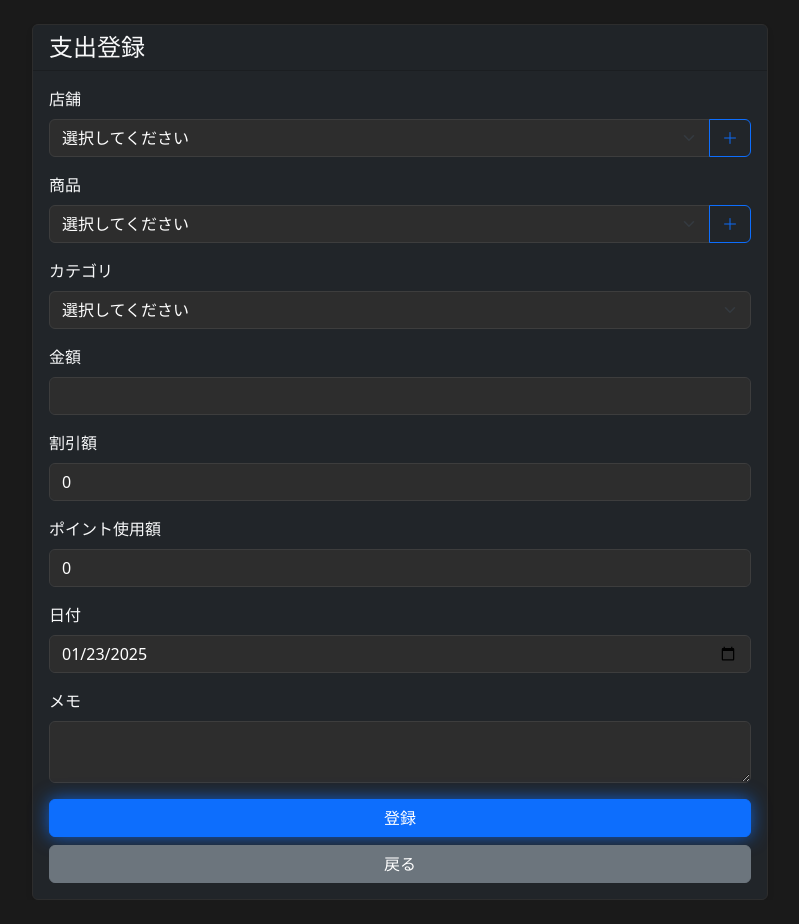
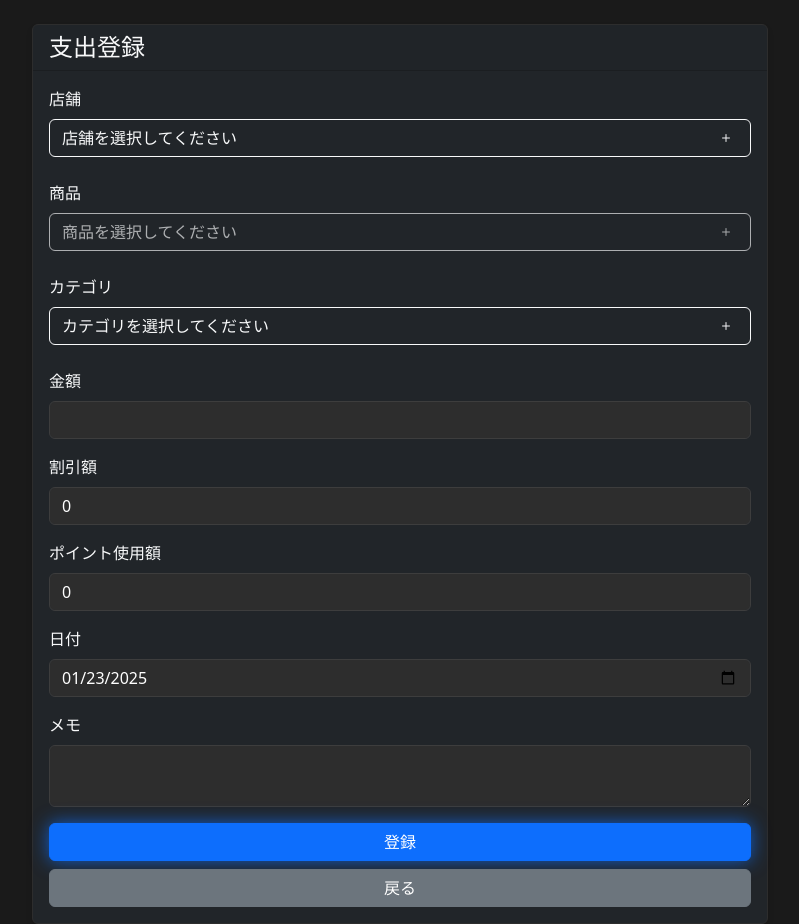
Before and after one commit to towakey/ExpensesSystem, a PHP site: page /add_expense.php in a window 1280 px wide. Shown: the part 56-980 px from the top of the page, without its empty margins (240-1039 px from the left). Before the commit the page ends 956 px from the top, so only its background shows below. Run offline with PHP 8.4, Linux system fonts and the light colour scheme; the visitor is signed in with stand-in values (Sample User, id 1); some libraries are stand-ins or nearby versions.

Commit message:
ボタンで選択するように変更

```diff
--- a/public/add_expense.php
+++ b/public/add_expense.php
@@ -22,6 +22,14 @@ $db = Database::getInstance()->getConnection();
 
 $message = '';
 $error = '';
+
+// カテゴリ一覧を取得
+$stmt = $db->prepare("SELECT * FROM categories ORDER BY name");
+$stmt->execute();
+$categories = $stmt->fetchAll();
+
+// 店舗一覧を取得
+$stores = $store->getUserStores($userId);
 
 if ($_SERVER['REQUEST_METHOD'] === 'POST') {
     try {
@@ -55,37 +63,60 @@ if ($_SERVER['REQUEST_METHOD'] === 'POST') {
     <link href="https://cdn.jsdelivr.net/npm/bootstrap@5.3.0/dist/css/bootstrap.min.css" rel="stylesheet">
     <link href="https://cdn.jsdelivr.net/npm/bootstrap-icons@1.7.2/font/bootstrap-icons.css" rel="stylesheet">
     <link href="assets/css/style.css" rel="stylesheet">
+    <style>
+        .selection-button {
+            width: 100%;
+            text-align: left;
+            margin-bottom: 0.5rem;
+            position: relative;
+            padding-right: 3rem;
+            white-space: nowrap;
+            overflow: hidden;
+            text-overflow: ellipsis;
+        }
+
+        .selection-button::after {
+            content: "\F4FE";
+            font-family: "bootstrap-icons";
+            position: absolute;
+            right: 1rem;
+            top: 50%;
+            transform: translateY(-50%);
+        }
+
+        .selection-grid {
+            display: grid;
+            grid-template-columns: repeat(auto-fill, minmax(150px, 1fr));
+            gap: 1rem;
+            padding: 1rem;
+        }
+
+        .selection-item {
+            display: flex;
+            align-items: center;
+            padding: 0.5rem;
+            border: 1px solid #666;
+            border-radius: 0.25rem;
+            cursor: pointer;
+            transition: all 0.2s;
+        }
+
+        .selection-item:hover {
+            background-color: #444;
+        }
+
+        .selection-item.selected {
+            background-color: #0d6efd;
+            border-color: #0d6efd;
+        }
+
+        .selection-item i {
+            margin-right: 0.5rem;
+        }
+    </style>
 </head>
 <body class="dark-theme">
-    <nav class="navbar navbar-expand-lg navbar-dark bg-dark">
-        <div class="container">
-            <a class="navbar-brand" href="index.php">ExpensesSystem</a>
-            <button class="navbar-toggler" type="button" data-bs-toggle="collapse" data-bs-target="#navbarNav">
-                <span class="navbar-toggler-icon"></span>
-            </button>
-            <div class="collapse navbar-collapse" id="navbarNav">
-                <ul class="navbar-nav">
-                    <li class="nav-item">
-                        <a class="nav-link" href="index.php">ホーム</a>
-                    </li>
-                    <li class="nav-item">
-                        <a class="nav-link active" href="add_expense.php">支出登録</a>
-                    </li>
-                    <li class="nav-item">
-                        <a class="nav-link" href="add_income.php">収入登録</a>
-                    </li>
-                </ul>
-                <ul class="navbar-nav ms-auto">
-                    <li class="nav-item">
-                        <span class="nav-link">ようこそ、<?= htmlspecialchars($_SESSION['user_name']) ?>さん</span>
-                    </li>
-                    <li class="nav-item">
-                        <a class="nav-link" href="logout.php">ログアウト</a>
-                    </li>
-                </ul>
-            </div>
-        </div>
-    </nav>
+    <?php include 'includes/navbar.php'; ?>
 
     <div class="container mt-4">
         <div class="row justify-content-center">
@@ -103,48 +134,30 @@ if ($_SERVER['REQUEST_METHOD'] === 'POST') {
                             <div class="alert alert-danger"><?= htmlspecialchars($error) ?></div>
                         <?php endif; ?>
 
-                        <form method="post" action="">
+                        <form method="post" action="" id="expenseForm">
+                            <input type="hidden" name="store_id" id="store_id">
+                            <input type="hidden" name="goods_id" id="goods_id">
+                            <input type="hidden" name="category_id" id="category_id">
+
                             <div class="mb-3">
                                 <label class="form-label">店舗</label>
-                                <div class="input-group">
-                                    <select class="form-select" name="store_id" id="store_id" required>
-                                        <option value="">選択してください</option>
-                                        <?php foreach ($store->getUserStores($userId) as $s): ?>
-                                            <option value="<?= $s['id'] ?>"><?= htmlspecialchars($s['name']) ?></option>
-                                        <?php endforeach; ?>
-                                    </select>
-                                    <button type="button" class="btn btn-outline-primary" id="addStoreBtn">
-                                        <i class="bi bi-plus-lg"></i>
+                                <button type="button" class="btn btn-outline-light selection-button" id="storeButton" data-bs-toggle="modal" data-bs-target="#storeModal">
+                                    店舗を選択してください
                                 </button>
-                                </div>
                             </div>
 
                             <div class="mb-3">
                                 <label class="form-label">商品</label>
-                                <div class="input-group">
-                                    <select class="form-select" name="goods_id" id="goods_id" required>
-                                        <option value="">選択してください</option>
-                                    </select>
-                                    <button type="button" class="btn btn-outline-primary" id="addGoodsBtn">
-                                        <i class="bi bi-plus-lg"></i>
+                                <button type="button" class="btn btn-outline-light selection-button" id="goodsButton" data-bs-toggle="modal" data-bs-target="#goodsModal" disabled>
+                                    商品を選択してください
                                 </button>
-                                </div>
                             </div>
 
                             <div class="mb-3">
                                 <label class="form-label">カテゴリ</label>
-                                <select class="form-select" name="category_id" required>
-                                    <option value="">選択してください</option>
-                                    <?php
-                                    $stmt = $db->prepare("SELECT * FROM categories ORDER BY name");
-                                    $stmt->execute();
-                                    foreach ($stmt->fetchAll() as $category):
-                                    ?>
-                                        <option value="<?= $category['id'] ?>">
-                                            <?= $category['icon'] ?> <?= htmlspecialchars($category['name']) ?>
-                                        </option>
-                                    <?php endforeach; ?>
-                                </select>
+                                <button type="button" class="btn btn-outline-light selection-button" id="categoryButton" data-bs-toggle="modal" data-bs-target="#categoryModal">
+                                    カテゴリを選択してください
+                                </button>
                             </div>
 
                             <div class="mb-3">
@@ -183,108 +196,209 @@ if ($_SERVER['REQUEST_METHOD'] === 'POST') {
         </div>
     </div>
 
+    <!-- 店舗選択モーダル -->
+    <div class="modal fade" id="storeModal" tabindex="-1">
+        <div class="modal-dialog modal-lg">
+            <div class="modal-content bg-dark text-light">
+                <div class="modal-header">
+                    <h5 class="modal-title">店舗を選択</h5>
+                    <button type="button" class="btn-close btn-close-white" data-bs-dismiss="modal"></button>
+                </div>
+                <div class="modal-body">
+                    <div class="selection-grid" id="storeGrid">
+                        <?php foreach ($stores as $s): ?>
+                            <div class="selection-item" data-id="<?= $s['id'] ?>" data-name="<?= htmlspecialchars($s['name']) ?>">
+                                <i class="bi bi-shop"></i>
+                                <span><?= htmlspecialchars($s['name']) ?></span>
+                            </div>
+                        <?php endforeach; ?>
+                        <div class="selection-item" data-id="new">
+                            <i class="bi bi-plus-lg"></i>
+                            <span>新規店舗</span>
+                        </div>
+                    </div>
+                </div>
+            </div>
+        </div>
+    </div>
+
+    <!-- 商品選択モーダル -->
+    <div class="modal fade" id="goodsModal" tabindex="-1">
+        <div class="modal-dialog modal-lg">
+            <div class="modal-content bg-dark text-light">
+                <div class="modal-header">
+                    <h5 class="modal-title">商品を選択</h5>
+                    <button type="button" class="btn-close btn-close-white" data-bs-dismiss="modal"></button>
+                </div>
+                <div class="modal-body">
+                    <div class="selection-grid" id="goodsGrid">
+                        <!-- 商品は動的に読み込まれます -->
+                    </div>
+                </div>
+            </div>
+        </div>
+    </div>
+
+    <!-- カテゴリ選択モーダル -->
+    <div class="modal fade" id="categoryModal" tabindex="-1">
+        <div class="modal-dialog modal-lg">
+            <div class="modal-content bg-dark text-light">
+                <div class="modal-header">
+                    <h5 class="modal-title">カテゴリを選択</h5>
+                    <button type="button" class="btn-close btn-close-white" data-bs-dismiss="modal"></button>
+                </div>
+                <div class="modal-body">
+                    <div class="selection-grid" id="categoryGrid">
+                        <?php foreach ($categories as $category): ?>
+                            <div class="selection-item" data-id="<?= $category['id'] ?>" data-name="<?= htmlspecialchars($category['name']) ?>" data-icon="<?= $category['icon'] ?>">
+                                <i><?= $category['icon'] ?></i>
+                                <span><?= htmlspecialchars($category['name']) ?></span>
+                            </div>
+                        <?php endforeach; ?>
+                    </div>
+                </div>
+            </div>
+        </div>
+    </div>
+
     <script src="https://cdn.jsdelivr.net/npm/bootstrap@5.3.0/dist/js/bootstrap.bundle.min.js"></script>
     <script>
         document.addEventListener('DOMContentLoaded', function() {
-            const storeSelect = document.getElementById('store_id');
-            const goodsSelect = document.getElementById('goods_id');
+            const storeButton = document.getElementById('storeButton');
+            const goodsButton = document.getElementById('goodsButton');
+            const categoryButton = document.getElementById('categoryButton');
 
-            // 店舗選択時の商品リスト更新
-            storeSelect.addEventListener('change', async function() {
-                const storeId = this.value;
-                if (!storeId) {
-                    goodsSelect.innerHTML = '<option value="">選択してください</option>';
-                    return;
-                }
+            const storeGrid = document.getElementById('storeGrid');
+            const goodsGrid = document.getElementById('goodsGrid');
+            const categoryGrid = document.getElementById('categoryGrid');
 
-                try {
-                    const response = await fetch(`api/get_store_goods.php?store_id=${storeId}`);
-                    const goods = await response.json();
+            const storeModal = new bootstrap.Modal(document.getElementById('storeModal'));
+            const goodsModal = new bootstrap.Modal(document.getElementById('goodsModal'));
+            const categoryModal = new bootstrap.Modal(document.getElementById('categoryModal'));
 
-                    goodsSelect.innerHTML = '<option value="">選択してください</option>';
-                    goods.forEach(item => {
-                        const option = document.createElement('option');
-                        option.value = item.id;
-                        option.textContent = `${item.name} (¥${item.price.toLocaleString()})`;
-                        goodsSelect.appendChild(option);
-                    });
-                } catch (error) {
-                    console.error('商品リストの取得に失敗しました:', error);
-                }
-            });
+            // 店舗選択
+            storeGrid.addEventListener('click', async function(e) {
+                const item = e.target.closest('.selection-item');
+                if (!item) return;
 
-            // 新規店舗登録
-            document.getElementById('addStoreBtn').addEventListener('click', function() {
+                if (item.dataset.id === 'new') {
                     const storeName = prompt('店舗名を入力してください:');
                     if (!storeName) return;
 
-                fetch('api/add_store.php', {
+                    try {
+                        const response = await fetch('api/add_store.php', {
                             method: 'POST',
                             headers: {
                                 'Content-Type': 'application/json'
                             },
                             body: JSON.stringify({ name: storeName })
-                })
-                .then(response => response.json())
-                .then(data => {
+                        });
+                        const data = await response.json();
+
                         if (data.success) {
-                        const option = document.createElement('option');
-                        option.value = data.store_id;
-                        option.textContent = storeName;
-                        storeSelect.appendChild(option);
-                        storeSelect.value = data.store_id;
-                        storeSelect.dispatchEvent(new Event('change'));
+                            document.getElementById('store_id').value = data.store_id;
+                            storeButton.textContent = storeName;
+                            goodsButton.disabled = false;
+                            storeModal.hide();
                         } else {
                             alert('店舗の登録に失敗しました: ' + data.error);
                         }
-                })
-                .catch(error => {
+                    } catch (error) {
                         console.error('店舗の登録に失敗しました:', error);
                         alert('店舗の登録に失敗しました');
-                });
+                    }
+                } else {
+                    document.getElementById('store_id').value = item.dataset.id;
+                    storeButton.textContent = item.dataset.name;
+                    goodsButton.disabled = false;
+                    storeModal.hide();
+
+                    // 商品リストを読み込む
+                    try {
+                        const response = await fetch(`api/get_store_goods.php?store_id=${item.dataset.id}`);
+                        const goods = await response.json();
+
+                        goodsGrid.innerHTML = goods.map(g => `
+                            <div class="selection-item" data-id="${g.id}" data-name="${g.name}" data-price="${g.price}">
+                                <i class="bi bi-box"></i>
+                                <span>${g.name} (¥${g.price.toLocaleString()})</span>
+                            </div>
+                        `).join('') + `
+                            <div class="selection-item" data-id="new">
+                                <i class="bi bi-plus-lg"></i>
+                                <span>新規商品</span>
+                            </div>
+                        `;
+                    } catch (error) {
+                        console.error('商品リストの取得に失敗しました:', error);
+                    }
+                }
             });
 
-            // 新規商品登録
-            document.getElementById('addGoodsBtn').addEventListener('click', function() {
-                const storeId = storeSelect.value;
-                if (!storeId) {
-                    alert('先に店舗を選択してください');
-                    return;
-                }
+            // 商品選択
+            goodsGrid.addEventListener('click', async function(e) {
+                const item = e.target.closest('.selection-item');
+                if (!item) return;
 
+                if (item.dataset.id === 'new') {
                     const goodsName = prompt('商品名を入力してください:');
                     if (!goodsName) return;
 
                     const price = prompt('価格を入力してください:');
                     if (!price || isNaN(price)) return;
 
-                fetch('api/add_goods.php', {
+                    try {
+                        const response = await fetch('api/add_goods.php', {
                             method: 'POST',
                             headers: {
                                 'Content-Type': 'application/json'
                             },
                             body: JSON.stringify({
-                        store_id: storeId,
+                                store_id: document.getElementById('store_id').value,
                                 name: goodsName,
                                 price: parseFloat(price)
                             })
-                })
-                .then(response => response.json())
-                .then(data => {
+                        });
+                        const data = await response.json();
+
                         if (data.success) {
-                        const option = document.createElement('option');
-                        option.value = data.goods_id;
-                        option.textContent = `${goodsName} (¥${parseFloat(price).toLocaleString()})`;
-                        goodsSelect.appendChild(option);
-                        goodsSelect.value = data.goods_id;
+                            document.getElementById('goods_id').value = data.goods_id;
+                            goodsButton.textContent = `${goodsName} (¥${parseFloat(price).toLocaleString()})`;
+                            goodsModal.hide();
                         } else {
                             alert('商品の登録に失敗しました: ' + data.error);
                         }
-                })
-                .catch(error => {
+                    } catch (error) {
                         console.error('商品の登録に失敗しました:', error);
                         alert('商品の登録に失敗しました');
+                    }
+                } else {
+                    document.getElementById('goods_id').value = item.dataset.id;
+                    goodsButton.textContent = `${item.dataset.name} (¥${parseFloat(item.dataset.price).toLocaleString()})`;
+                    goodsModal.hide();
+                }
             });
+
+            // カテゴリ選択
+            categoryGrid.addEventListener('click', function(e) {
+                const item = e.target.closest('.selection-item');
+                if (!item) return;
+
+                document.getElementById('category_id').value = item.dataset.id;
+                categoryButton.innerHTML = `${item.dataset.icon} ${item.dataset.name}`;
+                categoryModal.hide();
+            });
+
+            // フォームのバリデーション
+            document.getElementById('expenseForm').addEventListener('submit', function(e) {
+                const store_id = document.getElementById('store_id').value;
+                const goods_id = document.getElementById('goods_id').value;
+                const category_id = document.getElementById('category_id').value;
+
+                if (!store_id || !goods_id || !category_id) {
+                    e.preventDefault();
+                    alert('店舗、商品、カテゴリをすべて選択してください。');
+                }
             });
         });
     </script>
```
Also changed, not shown: public/includes/navbar.php (added, +34 -0 lines). Lines whose indentation alone changed are shown as unchanged.
